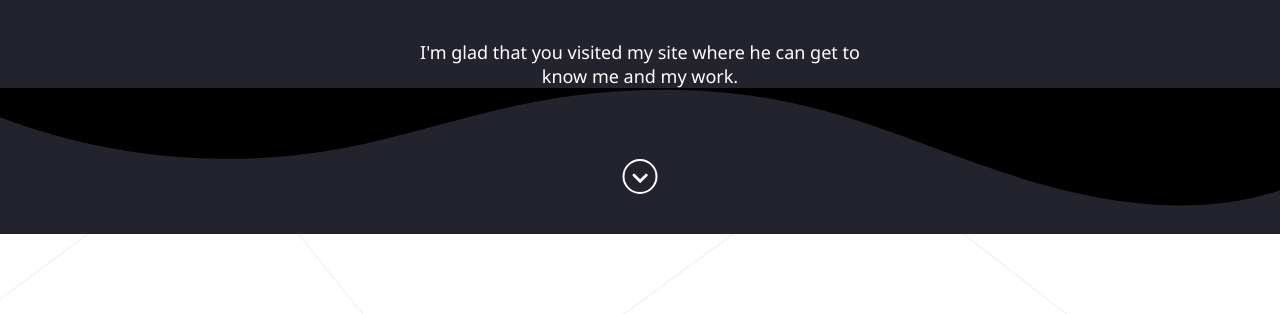
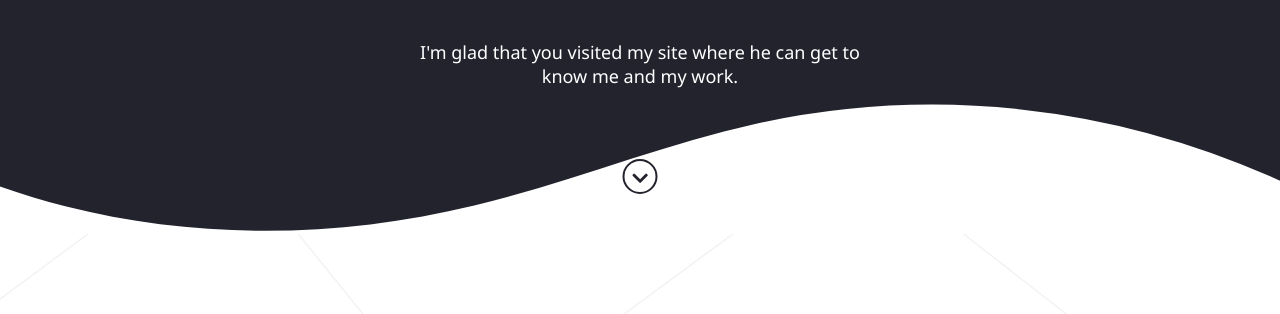
Before and after one commit to sumonbarai/free-template, a plain HTML site: page index.html in a window 1280 px wide. Shown: the part 486-800 px from the top of the page. Drawn offline with Linux system fonts and the light colour scheme.

Commit message:
Update style.css

```diff
--- a/assets/css/style.css
+++ b/assets/css/style.css
@@ -120,10 +120,12 @@ ul{
 .header-area .title-part i{
     width: 35px;
     height: 35px;
-    border:2px solid #fff;
+    border:2px solid #23232e;
+    color: #23232e;
     border-radius: 50%;
     line-height: 35px;
     position: absolute;
+    z-index: 99999;
     bottom: 40px;
     left: 50%;
     transform: translateX(-50%);
@@ -131,6 +133,44 @@ ul{
 }
 .header-area .title-part i:hover{
     color: #7b77c9;
+}
+
+.svg-section {
+    position: absolute;
+    bottom: 0;
+    left: 0;
+    width: 100%;
+    overflow: hidden;
+    line-height: 0;
+    transform: rotate(180deg);
+}
+
+.svg-section svg {
+    position: relative;
+    display: block;
+    width: calc(153% + 1.3px);
+    height: 234px;
+}
+
+.svg-section .shape-fill {
+    fill: #FFFFFF;
+}
+
+/** For tablet devices **/
+@media (min-width: 768px) and (max-width: 1023px) {
+    .svg-section svg {
+        width: calc(172% + 1.3px);
+        height: 234px;
+    }
+
+}
+
+/** For mobile devices **/
+@media (max-width: 767px) {
+    .svg-section svg {
+        width: calc(143% + 1.3px);
+        height: 83px;
+    }
 }
 /*---- work-area
 ============================================= */
```
